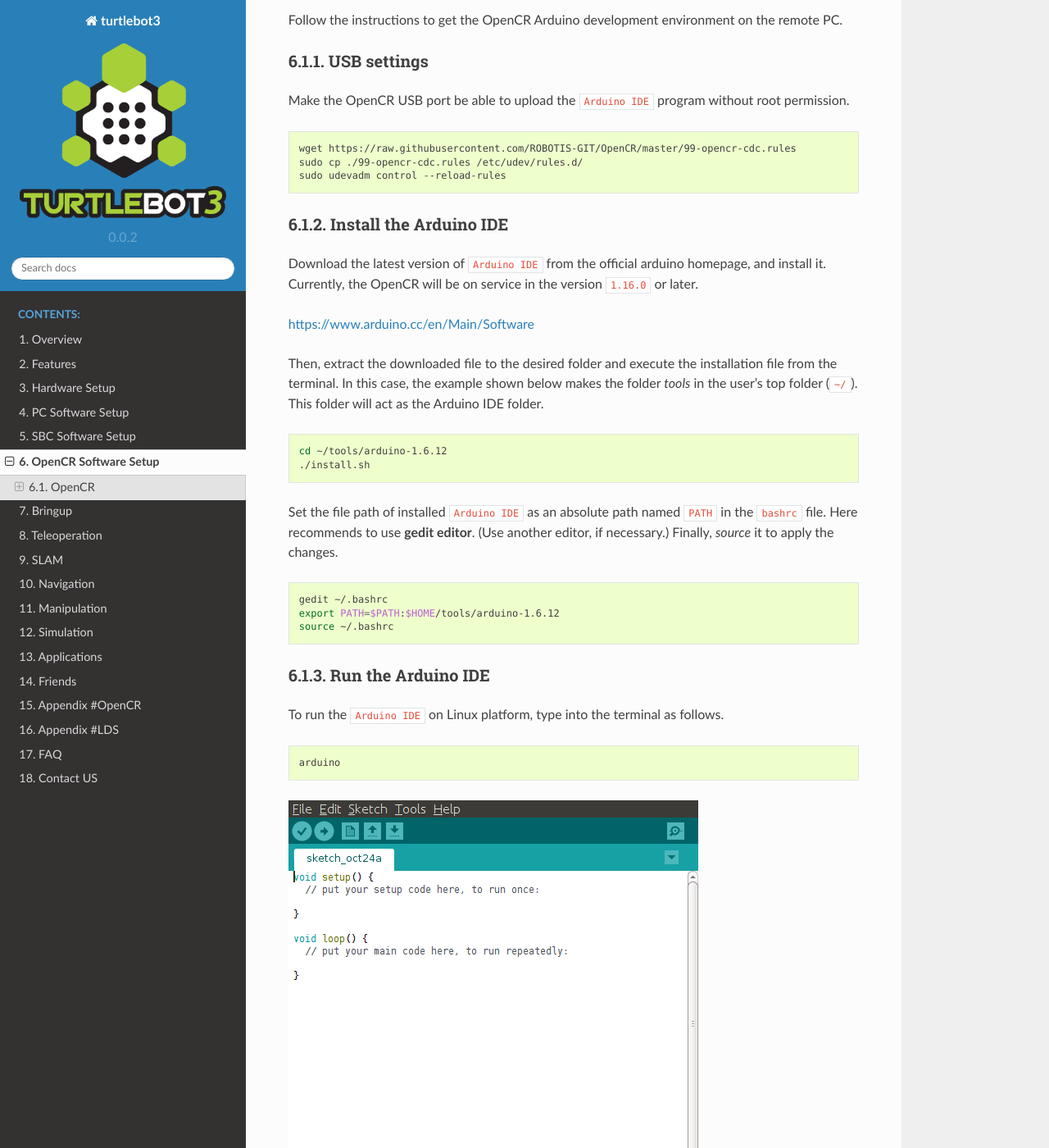
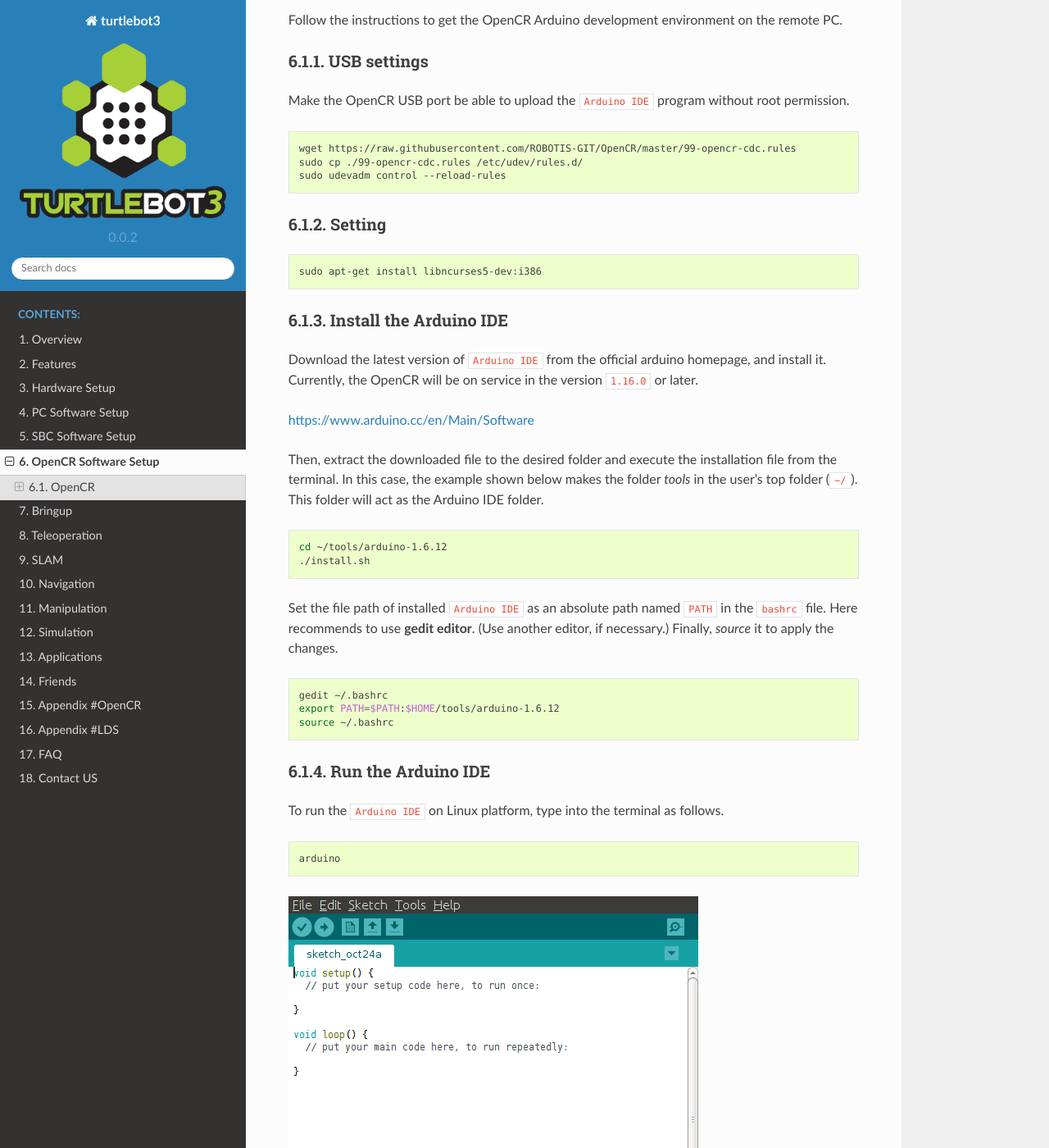
Before and after one commit to shivharis/turtlebot3_wiki, a Sphinx documentation site: the page built from docs/source/opencr_software.rst, in a window 1280 px wide and 1400 px high, scrolled down 377 px. Shown: the whole window at 82% size. Built offline with Sphinx 7.4.7 and the Read the Docs theme 2.0.0, drawn with Linux system fonts in a browser that asks for light colours; some of the changed text lies outside the part shown.

Commit message:
Update opencr_software.rst

```diff
--- a/docs/source/opencr_software.rst
+++ b/docs/source/opencr_software.rst
@@ -20,6 +20,14 @@
   wget https://raw.githubusercontent.com/ROBOTIS-GIT/OpenCR/master/99-opencr-cdc.rules
   sudo cp ./99-opencr-cdc.rules /etc/udev/rules.d/
   sudo udevadm control --reload-rules
+
+Setting
+~~~~~~~
+
+.. code-block:: bash
+
+  sudo apt-get install libncurses5-dev:i386
+
 
 Install the Arduino IDE
 ~~~~~~~~~~~~~~~~~~~~~~~
```
